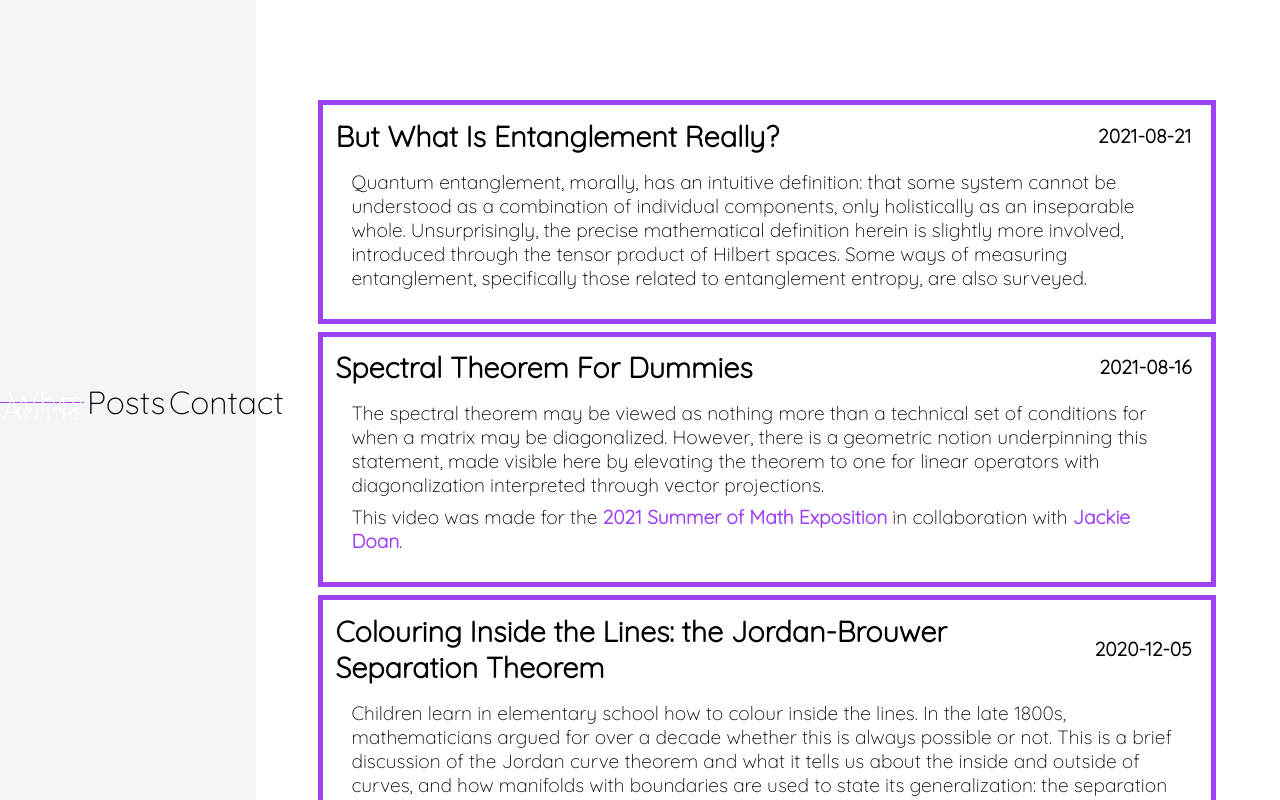
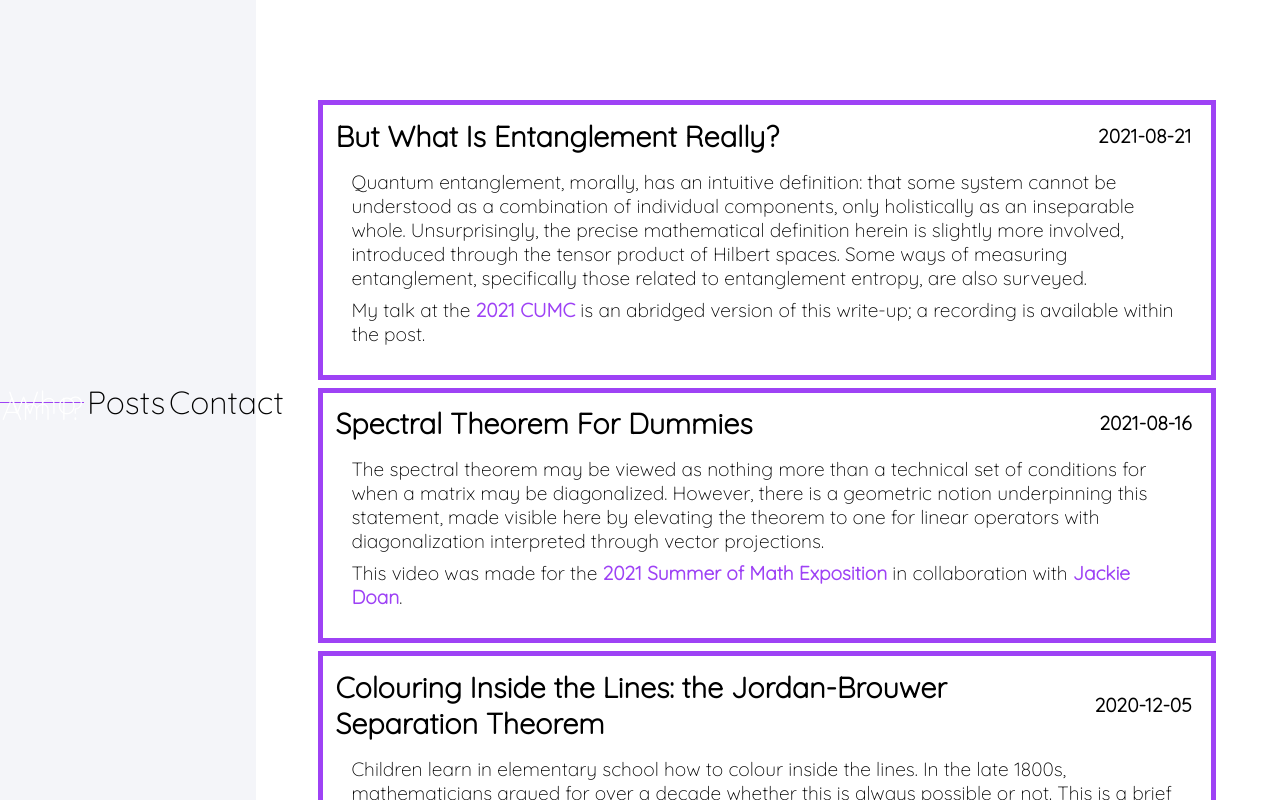
Before and after one commit to akazachek/akazachek.github.io, a React (Create React App) app: page /Posts in a window 1280 px wide. Shown: the top 800 px of the page. Built offline with nearby package versions, Linux system fonts and the light colour scheme.

Commit message:
Fixed video

```diff
--- a/src/contents/Posts.js
+++ b/src/contents/Posts.js
@@ -24,8 +24,10 @@ class Posts extends Component {
             date="2021-08-21"
             dummyID="8"
             name="But What Is Entanglement Really?"
-            summary="Quantum entanglement, morally, has an intuitive definition: that some system cannot be understood as a combination of individual components, only holistically as an inseparable whole. Unsurprisingly, the precise mathematical definition herein is slightly more involved, introduced through the tensor product of Hilbert spaces. Some ways of measuring entanglement, specifically those related to entanglement entropy, are also surveyed."
+            summary="<p>Quantum entanglement, morally, has an intuitive definition: that some system cannot be understood as a combination of individual components, only holistically as an inseparable whole. Unsurprisingly, the precise mathematical definition herein is slightly more involved, introduced through the tensor product of Hilbert spaces. Some ways of measuring entanglement, specifically those related to entanglement entropy, are also surveyed.</p>
+            <p style='padding-top: 1vh;'>My talk at the <a target='_blank' style='font-weight: bold; color: #9e42f5;' href='https://cumc2021.ca'>2021 CUMC</a> is an abridged version of this write-up; a recording is available within the post.</p>"
             full={<Entanglement />}
+            html={true}
           ></PostPreview>
           <PostPreview
             date="2021-08-16"
--- a/src/contents/writing/2021-08-21/Entanglement.js
+++ b/src/contents/writing/2021-08-21/Entanglement.js
@@ -22,7 +22,7 @@ class Entanglement extends Component {
         </p>
         <p style={{ textAlign: "center" }}>
           <iframe
-            src="https://www.youtube.com/watch?v=K2HlbbaDlyE"
+            src="https://www.youtube.com/embed/K2HlbbaDlyE"
             title="YouTube video player"
             frameborder="0"
             allow="accelerometer; autoplay; clipboard-write; encrypted-media; gyroscope; picture-in-picture"
```
